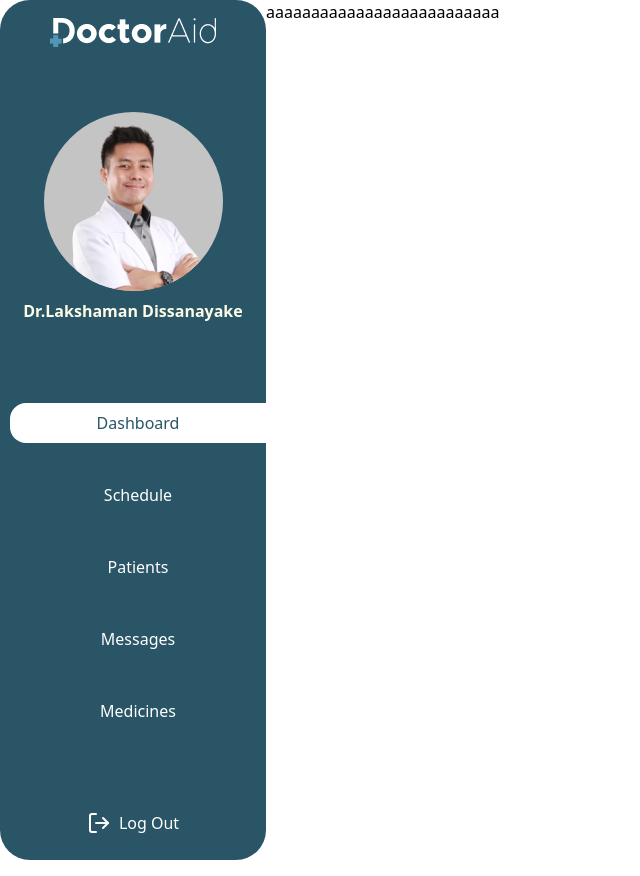
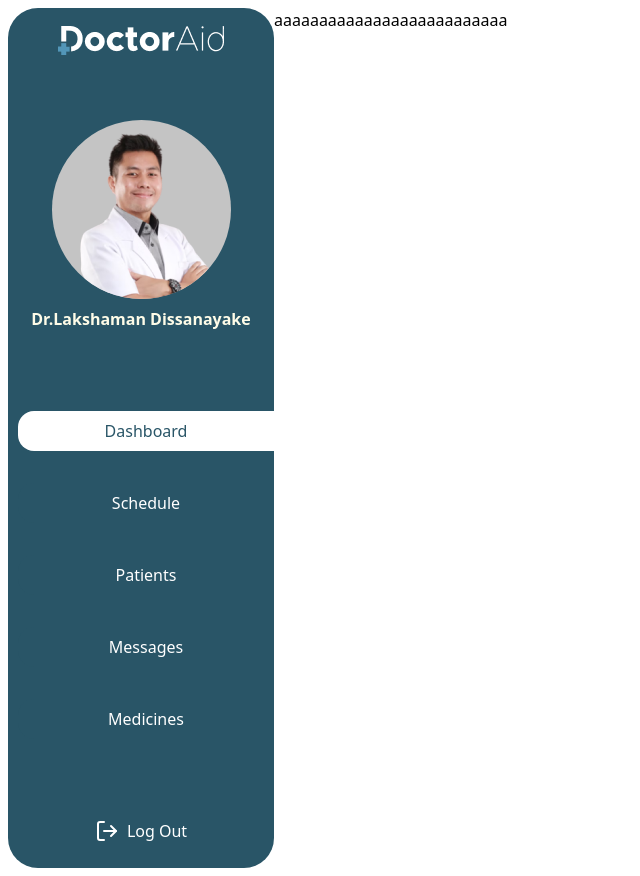
Before and after one commit to DoctorAid/doctoraid-main, a React (Vite) app in the folder doctors-dashboard/: page / in a window 1280 px wide. Shown: the whole page, without its empty margins (0-640 px from the left). Built offline with nearby package versions, Linux system fonts and the light colour scheme.

Commit message:
rootlayout padddings updated

```diff
--- a/doctors-dashboard/src/assets/layouts/RootLayout.jsx
+++ b/doctors-dashboard/src/assets/layouts/RootLayout.jsx
@@ -9,7 +9,7 @@ function RootLayout(params) {
 
         <main>
 
-            <div className="flex h-[53.75rem]">
+            <div className="flex px-2 py-2">
             <Navigation/>
             <Outlet/>
             </div>
```
